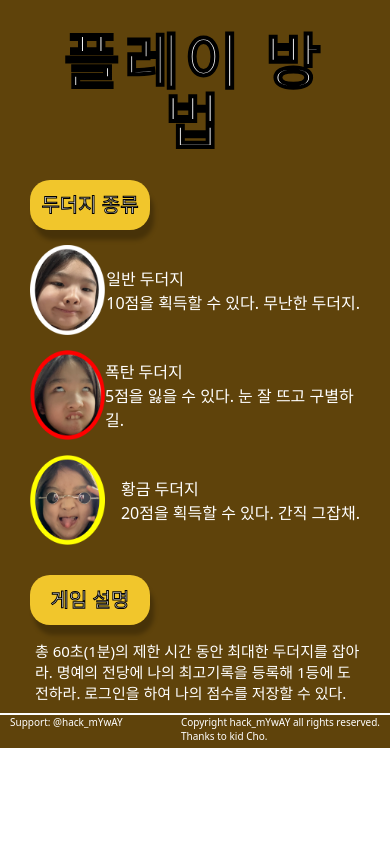
After one commit to CatyJazzy/mYwaYfactorY, a Django app: page /howto in a window 390 px wide. The commit adds this page. Run offline with Django 4.2, Linux system fonts and the light colour scheme; some web fonts are replaced.

Commit message:
방법화면 전체윤곽 완성 (반응형 문제 있음)

```diff
--- a/MoleGameCho/mini_molegame/main/static/styles/style.css
+++ b/MoleGameCho/mini_molegame/main/static/styles/style.css
@@ -6,6 +6,7 @@
 }
 html, body {
     width: 100%;
+    height: 100%;
     overflow: hidden;
 }
 button {
@@ -14,9 +15,11 @@ button {
     background-color: inherit;
 }
 #wrapper {
-  margin: 0 auto;
-  width: 390px;
-  background-color: #5F430B;
+    width: 100%;
+    /* height: 100%; 모바일일 때만 적용*/
+    margin: auto auto;
+    width: 390px;
+    background-color: #5F430B;
 }
 
 footer {
@@ -42,7 +45,6 @@ footer {
     line-height: 100px;
     position: relative;
     left: 30px;
-
 }
 
 #game-intro {
@@ -80,5 +82,60 @@ footer {
     font-size: 30px;
     line-height: 43px;
     -webkit-text-stroke: 2px black;
+}
+
+#navigation a {
+    text-decoration: none;
+}
+
+#howto-title {
+    width: 320px;
+    text-align: center;
+    font-size: 60px;
+    -webkit-text-stroke: 4px black;
+    line-height: 60px;
+    letter-spacing: 5px;
+    margin: 0 auto;
+
+    padding-top: 30px;
+}
+
+.howto-manual {
+    max-width: 330px;
+    margin: 30px auto 0 auto;
+}
+
+.yellow-box {
+    background: #F1C62C;
+    box-shadow: 4px 10px 4px rgba(0, 0, 0, 0.25);
+    border-radius: 20px;
+    width: 120px;
+    height: 50px;
+
+    font-size: 20px;
+    line-height: 50px;
+    text-align: center;
+    -webkit-text-stroke: 1px black;
+}
+
+.mole-container {
+    display: flex;
+    justify-content: space-between;
+    margin-top: 15px;
+}
+
+.mole-container > div {
+    display: flex;
+    align-items: center;
+}
+
+.howto-manual img {
+    width: 75px;
+    height: 90px;
+}
+
+#howto-detail {
+    font-size: 15px;
+    padding: 15px 0px 10px 5px;
 
 }
--- a/MoleGameCho/mini_molegame/main/templates/base.html
+++ b/MoleGameCho/mini_molegame/main/templates/base.html
@@ -6,7 +6,7 @@
     <link rel="preconnect" href="https://fonts.googleapis.com">
     <link rel="preconnect" href="https://fonts.gstatic.com" crossorigin>
     <link href="https://fonts.googleapis.com/css2?family=Bagel+Fat+One&display=swap" rel="stylesheet">
-    {% load static %} <link rel="stylesheet" href={% static "styles/style.css"%} />
+    {% load static %} <link rel="stylesheet" href={% static "styles/style.css" %} />
     <title>{% block title %}{% endblock %}</title>
   </head>
   <body>
--- /dev/null
+++ b/MoleGameCho/mini_molegame/main/templates/howto.html
@@ -0,0 +1,35 @@
+{% extends "base.html" %} {% block title %}홈화면{% endblock %} {% block content %}
+{% load static %}
+<main>
+    <div id="howto-title">플레이 방법</div>
+    <div class="howto-manual">
+        <div class="yellow-box">
+           두더지 종류
+        </div>
+        <div>
+            <div class="mole-container">
+                <img src={% static "image/mole_normal.png" %}/>
+                <div>일반 두더지<br>10점을 획득할 수 있다. 무난한 두더지.</div>
+            </div>
+            <div class="mole-container">
+                <img src={% static "image/mole_bomb.png" %}/>
+                <div>폭탄 두더지<br>5점을 잃을 수 있다. 눈 잘 뜨고 구별하길.</div>
+            </div>
+            <div class="mole-container">
+                <img src={% static "image/mole_gold.png" %}/>
+                <div>황금 두더지<br>20점을 획득할 수 있다. 간직 그잡채.</div>
+            </div>
+        </div>
+    </div>
+    <div class="howto-manual">
+        <div class="yellow-box">
+            게임 설명
+        </div>
+        <div id="howto-detail">
+            총 60초(1분)의 제한 시간 동안 최대한 두더지를 잡아라.
+            명예의 전당에 나의 최고기록을 등록해 1등에 도전하라.
+            로그인을 하여 나의 점수를 저장할 수 있다.
+        </div>
+    </div>
+</main>
+{% endblock %}
--- a/MoleGameCho/mini_molegame/main/templates/index.html
+++ b/MoleGameCho/mini_molegame/main/templates/index.html
@@ -8,7 +8,7 @@
     <div id="game-monkey"><img src={% static "image/helloMonkeyClean.webp" %}/></div>
   </div>
   <div id="navigation">
-    <button>게임 플레이 방법</button>
+    <button><a href="{% url 'howto' %}">게임 플레이 방법</a></button>
     <button>게임 시작</button>
   </div>
 </main>
--- a/MoleGameCho/mini_molegame/main/views.py
+++ b/MoleGameCho/mini_molegame/main/views.py
@@ -3,3 +3,6 @@
 # Create your views here.
 def home(request):
     return render(request, "index.html")
+
+def howTo(request):
+    return render(request, 'howto.html')
--- a/MoleGameCho/mini_molegame/mini_molegame/urls.py
+++ b/MoleGameCho/mini_molegame/mini_molegame/urls.py
@@ -19,5 +19,6 @@ from main import views
 
 urlpatterns = [
     path('admin/', admin.site.urls),
-    path('', views.home)
+    path('', views.home, name='home'),
+    path('howto', views.howTo, name='howto'),
 ]
```
Also changed, not shown: MoleGameCho/mini_molegame/main/static/image/mole_bomb.png (added), MoleGameCho/mini_molegame/main/static/image/mole_gold.png (added), MoleGameCho/mini_molegame/main/static/image/mole_normal.png (added).
